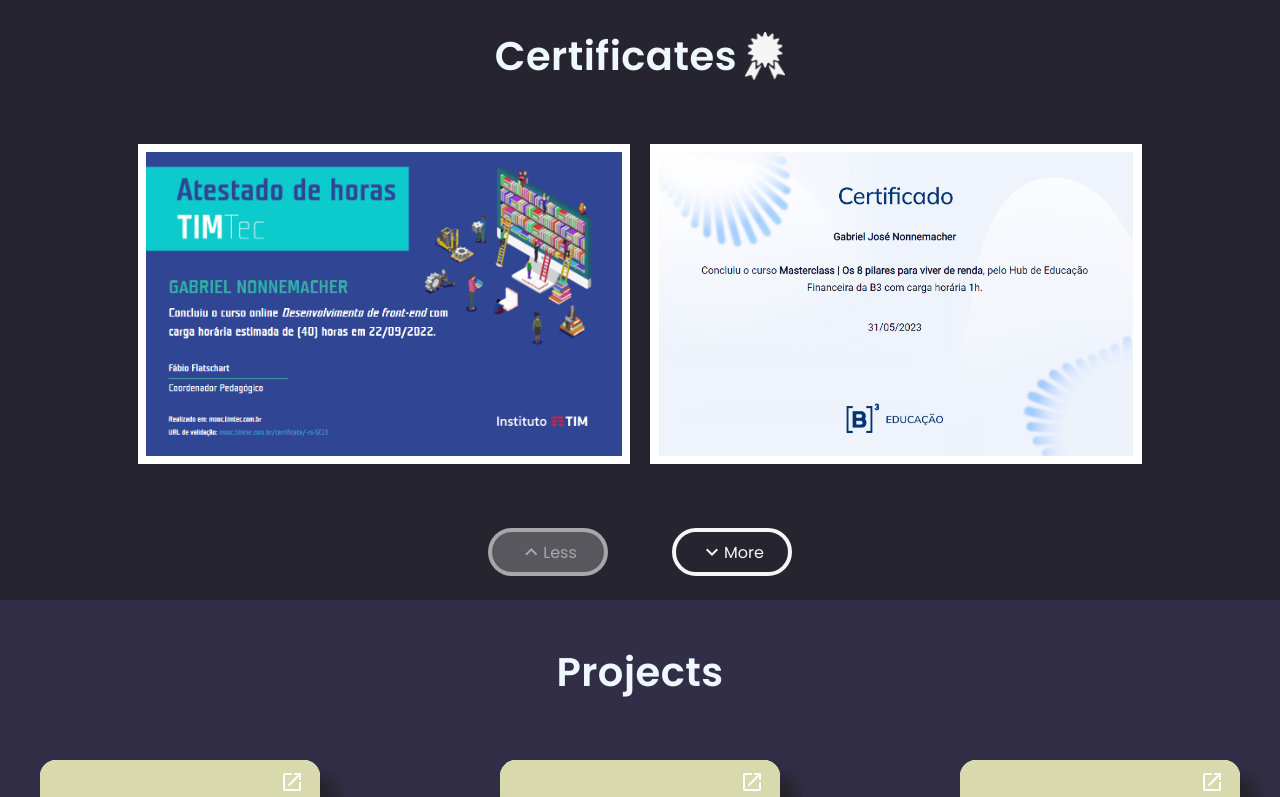
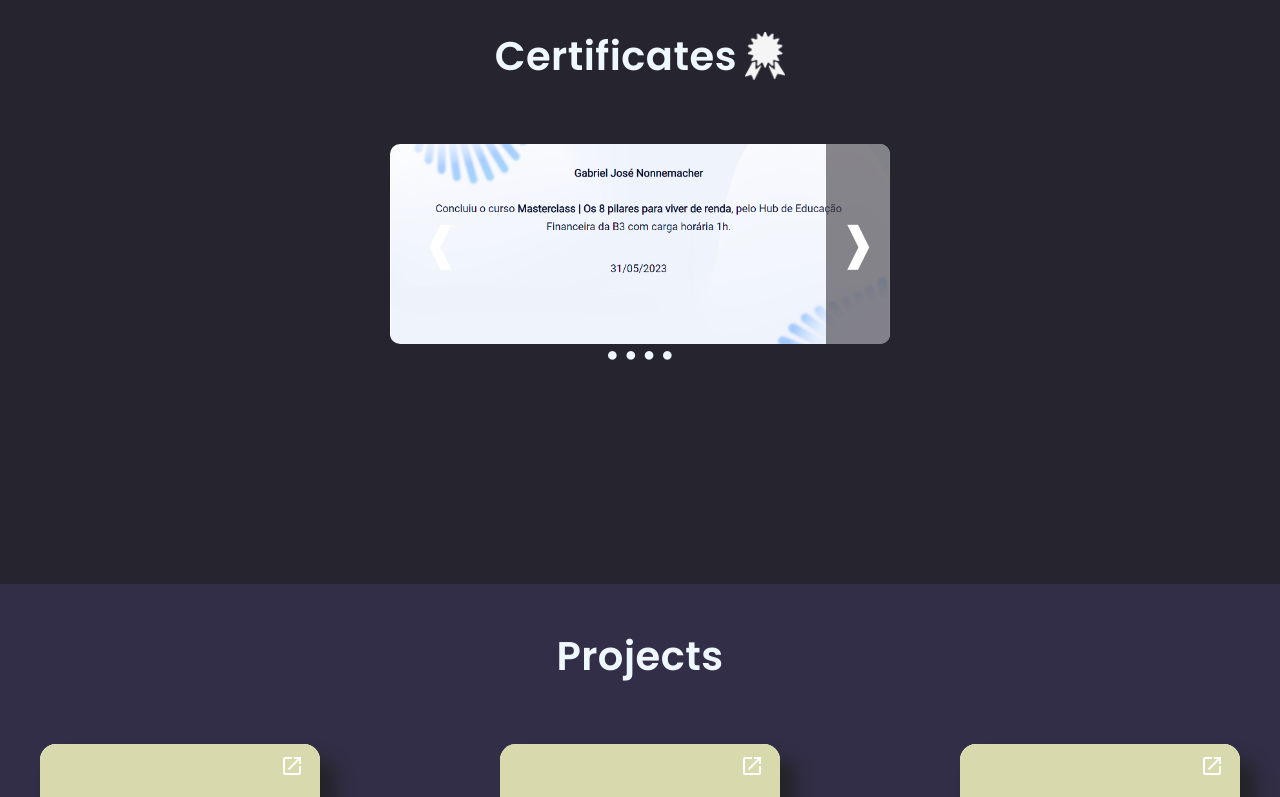
Before and after one commit to GabrielNonnemacher/portifolio-site, an Angular app: page / in a window 1280 px wide. Shown: the part 680-1477 px from the top of the page. Built offline with nearby package versions, Linux system fonts and the light colour scheme.

Commit message:
adicionando slider

```diff
--- a/src/app/app.module.ts
+++ b/src/app/app.module.ts
@@ -13,6 +13,7 @@
 import { ButtonFooterComponent } from './components/button-footer/button-footer.component';
 import { ProjectsComponent } from './components/projects/projects.component';
 import { BoxProjectsComponent } from './components/box-projects/box-projects.component';
+import { ImageSliderComponent } from './components/image-slider/image-slider.component';
 
 @NgModule({
   declarations: [
@@ -24,7 +25,8 @@
     FooterComponent,
     ButtonFooterComponent,
     ProjectsComponent,
-    BoxProjectsComponent
+    BoxProjectsComponent,
+    ImageSliderComponent
   ],
   imports: [
     BrowserModule,
--- a/src/app/components/certificates/certificates.component.css
+++ b/src/app/components/certificates/certificates.component.css
@@ -4,6 +4,7 @@
     justify-content: center;
     color: aliceblue;
     background-color: var(--background-color-2);
+    height: 600px;
 }
 
 .container-certificates {
@@ -127,3 +128,22 @@
         height: 55vw;
     }
 }
+
+.box-certificates {
+    display: flex;
+    align-items: center;
+    column-gap: 20px;
+    overflow-x: scroll;
+    scroll-snap-type: x mandatory;
+}
+
+.item-box-certificate {
+    scroll-snap-align: center;
+    min-width: 80%;
+}
+
+.image-certificate {
+    width: 100%;
+    height: 100%;
+    object-fit: cover;
+}
--- a/src/app/components/certificates/certificates.component.html
+++ b/src/app/components/certificates/certificates.component.html
@@ -1,5 +1,5 @@
 <section id="Certificates"
-   class="body-certificates">
+         class="body-certificates">
     <div class="container-certificates">
         <h2 class="title-certificates .f-24">
             Certificates
@@ -8,7 +8,7 @@
                  alt="Medal icon">
         </h2>
 
-        <div class="container-images-certificates">
+        <!-- <div class="container-images-certificates">
             <div class="border-image"
                  *ngFor="let certificate of certificates">
                 <img class="a"
@@ -29,6 +29,10 @@
                     [disabled]="maxCertificatePage()">
                 <mat-icon>expand_more</mat-icon> More
             </button>
+        </div> -->
+
+        <div style="width: 500px; height: 200px; margin: 0 auto">
+            <image-slider [slides]="certificates"></image-slider>
         </div>
     </div>
 </section>
--- a/src/app/components/certificates/certificates.component.ts
+++ b/src/app/components/certificates/certificates.component.ts
@@ -8,12 +8,15 @@
   styleUrls: ['./certificates.component.css']
 })
 export class CertificatesComponent implements OnInit, OnDestroy {
+  slides: any[] = new Array(3).fill({ id: -1, src: '', title: '', subtitle: '' });
+
   constructor() {}
 
-  certificatesPage = 2;
+  certificatesPage = 9;
   listCertificates = INFORMATIONS.Certificates;
   certificates: string[] = [] as string[];
   ngUnsubscribe = new Subject<void>();
+
 
   ngOnInit(): void {
     this.composeListCertificates();
--- /dev/null
+++ b/src/app/components/image-slider/image-slider.component.css
@@ -0,0 +1,52 @@
+.slide {
+    width: 100%;
+    height: 100%;
+    border-radius: 10px;
+    background-size: cover;
+    background-position: center;
+}
+
+.rightArrow {
+    position: absolute;
+    display: flex;
+    align-items: center;
+    justify-content: center;
+    right: 0px;
+    top: 0px;
+    font-size: 45px;
+    color: #fff;
+    z-index: 1;
+    cursor: pointer;
+    height: 100%;
+    width: 64px;
+    border-top-right-radius: 10px;
+    border-bottom-right-radius: 10px;
+    background-color: rgba(57, 53, 60, 0.593);
+}
+
+.leftArrow {
+    position: absolute;
+    top: 50%;
+    transform: translate(0, -50%);
+    left: 32px;
+    font-size: 45px;
+    color: #fff;
+    z-index: 1;
+    cursor: pointer;
+}
+
+.slider {
+    position: relative;
+    height: 100%;
+}
+
+.dotsContainer {
+    display: flex;
+    justify-content: center;
+}
+
+.dot {
+    margin: 0 3px;
+    cursor: pointer;
+    font-size: 20px;
+}
--- /dev/null
+++ b/src/app/components/image-slider/image-slider.component.html
@@ -0,0 +1,19 @@
+<div class="slider">
+  <div>
+    <div (click)="goToPrevious()" class="leftArrow">❰</div>
+    <div (click)="goToNext()" class="rightArrow">❱</div>
+  </div>
+  <div
+    class="slide"
+    [ngStyle]="{ 'background-image': getCurrentSlideUrl() }"
+  ></div>
+  <div class="dotsContainer">
+    <div
+      *ngFor="let slide of slides; let slideIndex = index"
+      class="dot"
+      (click)="goToSlide(slideIndex)"
+    >
+      ●
+    </div>
+  </div>
+</div>
--- /dev/null
+++ b/src/app/components/image-slider/image-slider.component.ts
@@ -0,0 +1,55 @@
+import { Component, Input, OnDestroy, OnInit } from '@angular/core';
+
+@Component({
+  selector: 'image-slider',
+  templateUrl: './image-slider.component.html',
+  styleUrls: ['./image-slider.component.css']
+})
+export class ImageSliderComponent implements OnInit, OnDestroy {
+  @Input() slides: string[] = [];
+
+  currentIndex: number = 0;
+  timeoutId?: number;
+
+  ngOnInit(): void {
+    console.log(this.slides);
+
+    this.resetTimer();
+  }
+  ngOnDestroy() {
+    window.clearTimeout(this.timeoutId);
+  }
+  resetTimer() {
+    if (this.timeoutId) {
+      window.clearTimeout(this.timeoutId);
+    }
+    this.timeoutId = window.setTimeout(() => this.goToNext(), 4500);
+  }
+
+  goToPrevious(): void {
+    const isFirstSlide = this.currentIndex === 0;
+    const newIndex = isFirstSlide
+      ? this.slides.length - 1
+      : this.currentIndex - 1;
+
+    this.resetTimer();
+    this.currentIndex = newIndex;
+  }
+
+  goToNext(): void {
+    const isLastSlide = this.currentIndex === this.slides.length - 1;
+    const newIndex = isLastSlide ? 0 : this.currentIndex + 1;
+
+    this.resetTimer();
+    this.currentIndex = newIndex;
+  }
+
+  goToSlide(slideIndex: number): void {
+    this.resetTimer();
+    this.currentIndex = slideIndex;
+  }
+
+  getCurrentSlideUrl() {
+    return `url('${this.slides[this.currentIndex]}')`;
+  }
+}
--- /dev/null
+++ b/src/app/components/image-slider/models/Slide.model.ts
@@ -0,0 +1,4 @@
+export interface Slide {
+    url: string;
+    title: string;
+}
--- a/src/app/components/projects/projects.component.css
+++ b/src/app/components/projects/projects.component.css
@@ -36,19 +36,19 @@
 
 
 @media screen and (max-width: 1002px) {
-    .container-cards-projects  {
+    .container-cards-projects {
         width: 80%;
     }
 }
 
 @media screen and (max-width: 848px) {
-    .container-cards-projects  {
+    .container-cards-projects {
         width: 90%;
     }
 }
 
 @media screen and (max-width: 760px) {
-    .container-cards-projects  {
+    .container-cards-projects {
         width: 100%;
         justify-content: center;
     }
--- a/src/assets/helpers/Informations.ts
+++ b/src/assets/helpers/Informations.ts
@@ -20,15 +20,10 @@
         description: "Come and learn a little more about my skills, knowledge and ambitions on this website created and developed by me."
     },
     Certificates: [
-        "../assets/images/certificado0001.png",
-        '../assets/images/certificado0002.png',
         '../assets/images/certificado0001.png',
         '../assets/images/certificado0002.png',
         '../assets/images/certificado0001.png',
-        '../assets/images/certificado0002.png',
-        '../assets/images/certificado0001.png',
-        '../assets/images/certificado0002.png',
-        '../assets/images/certificado0001.png',
+        '../assets/images/certificado0003.png'
     ],
     TextFooter: {
         Address: {
```
